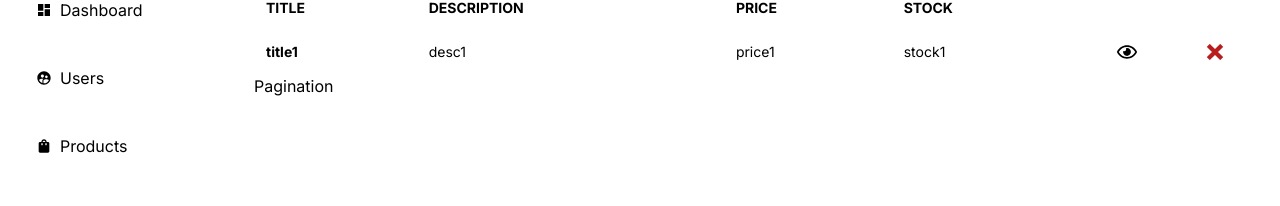
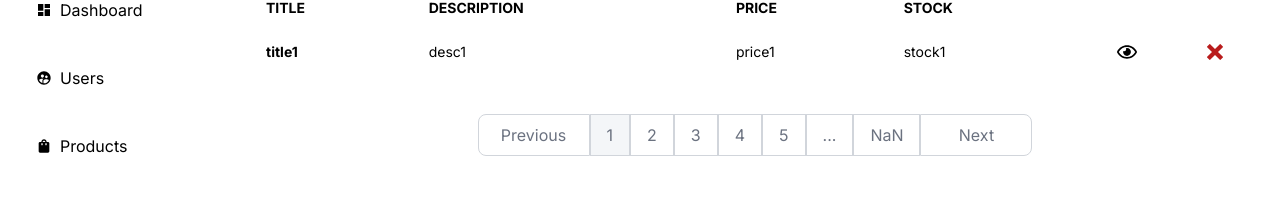
Before and after one commit to YaroslavKolbaiev/next-overflow, a Next.js app: page /products in a window 1280 px wide. Shown: the part 160-366 px from the top of the page. Built offline with nearby package versions, Linux system fonts and the light colour scheme; no server answers.

Commit message:
add: pagination

```diff
--- a/src/app/(root)/users/page.tsx
+++ b/src/app/(root)/users/page.tsx
@@ -9,7 +9,8 @@ import { SearchParamsProps } from '@/types';
 
 const Users = async ({ searchParams }: SearchParamsProps) => {
   const search = searchParams.search || '';
-  const users = await fetchUsers(search);
+  const page = searchParams.page || '1';
+  const { users, usersCount } = await fetchUsers(search, +page);
   return (
     <div
       className="background-light900_dark200
@@ -52,7 +53,9 @@ const Users = async ({ searchParams }: SearchParamsProps) => {
             ))}
           </tbody>
         </table>
-        <Pagination />
+        {usersCount > 2 && (
+          <Pagination totalItems={usersCount} itemsPerPage={2} />
+        )}
       </div>
     </div>
   );
--- a/src/components/Pagination.tsx
+++ b/src/components/Pagination.tsx
@@ -1,7 +1,160 @@
-import React from 'react';
+'use client';
 
-const Pagination = () => {
-  return <div>Pagination</div>;
+import Link from 'next/link';
+import { usePathname, useSearchParams } from 'next/navigation';
+
+type Props = {
+  totalItems: number;
+  itemsPerPage: number;
 };
 
+function Pagination({ totalItems, itemsPerPage }: Props) {
+  const searchParams = useSearchParams();
+
+  const page = searchParams.get('page') || '1';
+
+  const totalPages = Math.ceil(totalItems / itemsPerPage);
+
+  const pageNumbers = getVisiblePages(+page, totalPages);
+
+  const prevPage = (+page - (+page > 1 ? 1 : 0)).toString();
+  const nextPage = (+page + (+page < totalPages ? 1 : 0)).toString();
+
+  return (
+    <nav aria-label="Page navigation" className="mt-10 flex justify-center">
+      <ul className="flex">
+        <PaginationLink
+          pageName="Previous"
+          pageValue={prevPage}
+          disableCondition={+page === 1}
+        />
+        {pageNumbers.map((pageNumber, i) => (
+          <PaginationLink
+            key={`id-${i}`}
+            pageName={pageNumber.toString()}
+            pageValue={pageNumber.toString()}
+            disableCondition={pageNumber === +page}
+          />
+        ))}
+        <PaginationLink
+          pageName="Next"
+          pageValue={nextPage}
+          disableCondition={+page === totalPages}
+        />
+      </ul>
+    </nav>
+  );
+}
+
+interface PaginationProps {
+  pageName: string;
+  pageValue: string;
+  disableCondition: boolean;
+}
+
+export enum PageType {
+  PREVIOUS = 'Previous',
+  NEXT = 'Next',
+  DOTS = '...',
+}
+
+function PaginationLink({
+  pageName,
+  pageValue,
+  disableCondition,
+}: PaginationProps) {
+  const pathName = usePathname();
+
+  switch (pageName) {
+    case PageType.NEXT:
+      return (
+        <Link
+          className={`pagination-link
+            w-28
+            rounded-r-lg
+            py-2
+            ${disableCondition && 'cursor-not-allowed'}
+          `}
+          href={{
+            pathname: pathName,
+            query: {
+              page: pageValue,
+            },
+          }}
+        >
+          Next
+        </Link>
+      );
+    case PageType.PREVIOUS:
+      return (
+        <Link
+          className={`pagination-link
+            w-28
+            rounded-l-lg
+            py-2
+            ${disableCondition && 'cursor-not-allowed'}
+          `}
+          href={{
+            pathname: pathName,
+            query: {
+              page: pageValue,
+            },
+          }}
+        >
+          Previous
+        </Link>
+      );
+    case PageType.DOTS:
+      return (
+        <span
+          className="pagination-link
+            hidden
+            px-4
+            py-2
+            md:block
+          "
+        >
+          {pageValue}
+        </span>
+      );
+    default:
+      return (
+        <Link
+          className={`pagination-link
+            hidden
+            px-4
+            py-2
+            md:block
+            ${disableCondition && 'active-link'}
+          `}
+          href={{
+            pathname: pathName,
+            query: {
+              page: pageValue,
+            },
+          }}
+        >
+          {pageValue}
+        </Link>
+      );
+  }
+}
+
+function getVisiblePages(current: number, total: number) {
+  if (total <= 7) {
+    return range(total);
+  }
+  if (current < 5) {
+    return [...range(5), '...', total];
+  }
+  if (current > total - 4) {
+    return [1, '...', ...range(5, total - 4)];
+  }
+  return [1, '...', current - 1, current, current + 1, '...', total];
+}
+
+function range(count: number, start = 1) {
+  return Array.from(new Array(count), (x, i) => i + start);
+}
+
 export default Pagination;
--- a/src/lib/data.ts
+++ b/src/lib/data.ts
@@ -1,16 +1,23 @@
-import { User } from '@/types';
+import { FetchUserResponse } from '@/types';
 import { modelUser } from '../model/User';
 import { connectToMongo } from './utils';
 
-export const fetchUsers = async (search: string) => {
+export const fetchUsers = async (
+  search: string,
+  page: number
+): Promise<FetchUserResponse> => {
   // regex expression to search for users case insensitive
   const regex = new RegExp(search, 'i');
   try {
     connectToMongo();
-    const users = await modelUser.find({ userName: { $regex: regex } });
-    return users as User[];
+    const usersCount = await modelUser.countDocuments();
+    const users = await modelUser
+      .find({ userName: { $regex: regex } })
+      .limit(2)
+      .skip(2 * (page - 1));
+    return { users, usersCount };
   } catch (error) {
     console.log(error);
-    return [];
+    return { users: [], usersCount: 0 };
   }
 };
--- a/src/styles/globals.css
+++ b/src/styles/globals.css
@@ -38,7 +38,7 @@
   }
 
   .btn-hover_active {
-    @apply transition hover:opacity-90 active:scale-90;
+    @apply transition hover:opacity-80 active:scale-90;
   }
 
   .markdown {
@@ -60,6 +60,25 @@
   .tab {
     @apply min-h-full dark:bg-dark-400 bg-light-800 text-light-500 dark:data-[state=active]:bg-dark-300 data-[state=active]:bg-primary-100 data-[state=active]:text-primary-500 !important;
   }
+}
+
+.pagination-link {
+  @apply text-gray-500
+    text-center
+    bg-white border
+    transition
+    border-gray-300
+    hover:bg-gray-100
+    hover:text-gray-700
+    dark:bg-gray-800
+    dark:border-gray-700
+    dark:text-gray-400
+    dark:hover:bg-gray-700
+    dark:hover:text-white;
+}
+
+.active-link {
+  @apply bg-light-800 dark:dark-gradient;
 }
 
 .no-focus {
--- a/src/types/index.d.ts
+++ b/src/types/index.d.ts
@@ -55,4 +55,15 @@ export interface BadgeCounts {
   BRONZE: number;
 }
 
+export interface FetchUserResponse {
+  users: User[];
+  usersCount: number;
+}
+
+export enum PageType {
+  PREVIOUS = 'Previous',
+  NEXT = 'Next',
+  DOTS = '...',
+}
+
 export type BadgeCriteriaType = keyof typeof BADGE_CRITERIA;
```
Also changed, not shown: .eslintrc.json, src/components/SearchBar.tsx (indentation only).
